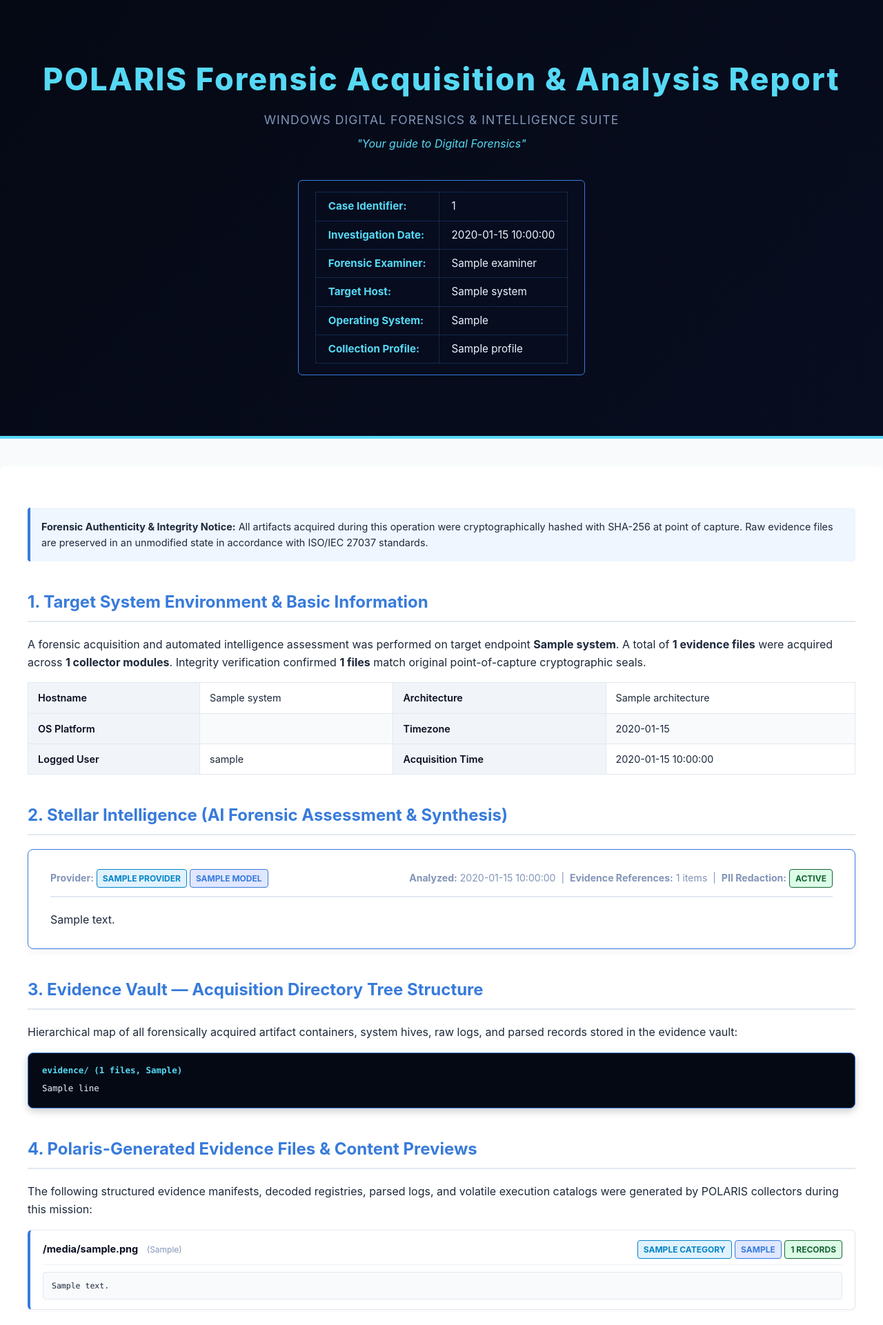
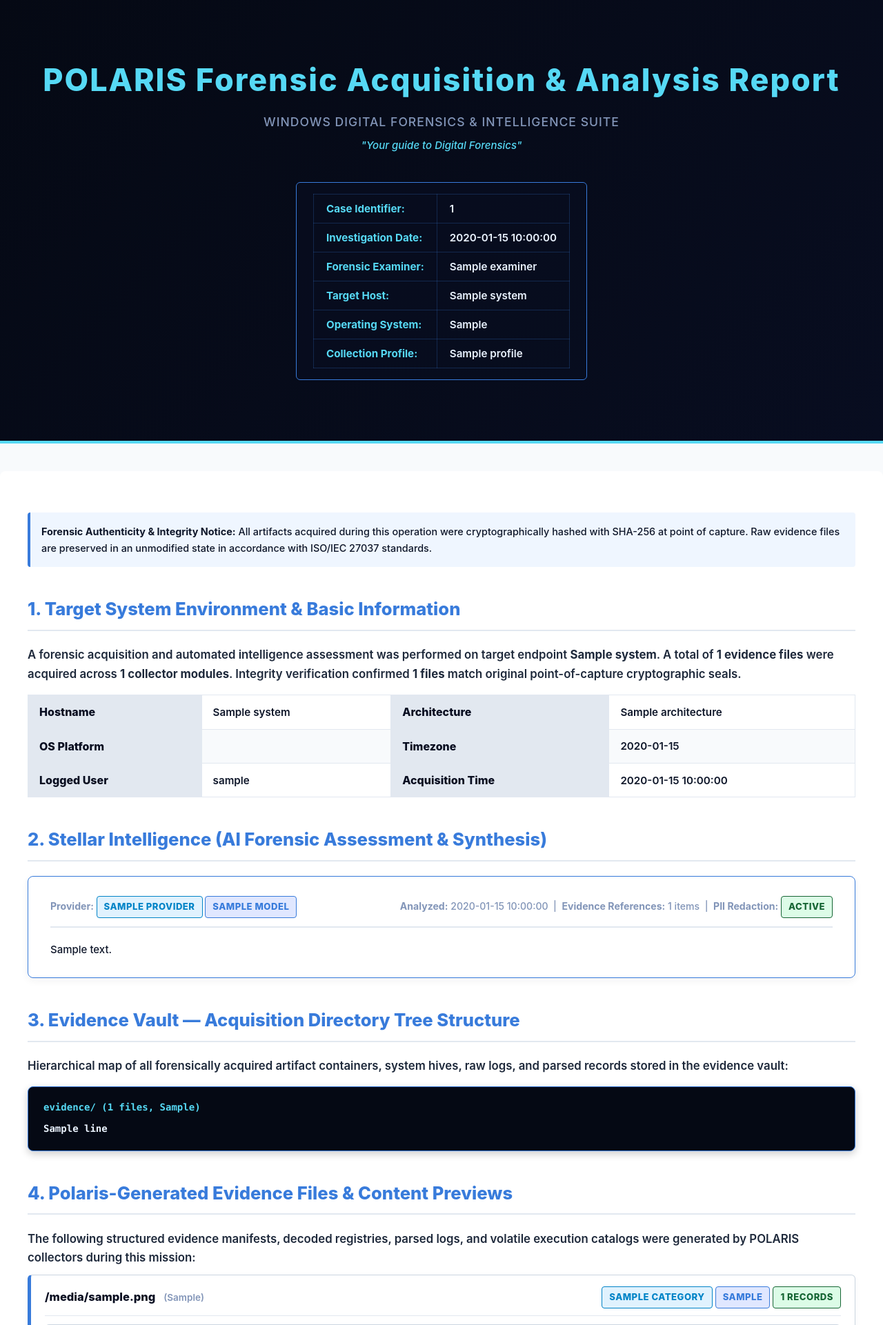
Before and after one commit to cranbru/polaris, a Python web app: template reports/templates/report.html in a window 1280 px wide. Shown: the top 1921 px of the page at 69% size. Run offline with Jinja, Linux system fonts and the light colour scheme; the template is opened without the code that fills it: most values are stand-ins (such as "Sample title", 1, 10 or a date in 2020).

Commit message:
fix(report): enhance typography across all sections with larger font sizes, bold weights, and high contrast

```diff
--- a/reports/templates/report.html
+++ b/reports/templates/report.html
@@ -22,10 +22,27 @@
         body {
             font-family: -apple-system, BlinkMacSystemFont, "Segoe UI", Roboto, Helvetica, Arial, sans-serif;
             background-color: #F8FAFC;
-            color: #1E293B;
+            color: #0F172A;
             margin: 0;
             padding: 0;
-            line-height: 1.6;
+            line-height: 1.65;
+            font-size: 15px;
+            font-weight: 500;
+        }
+
+        p {
+            font-size: 1.05rem;
+            font-weight: 600;
+            color: #1E293B;
+            line-height: 1.65;
+            margin: 10px 0;
+        }
+
+        li {
+            font-size: 1rem;
+            font-weight: 600;
+            color: #1E293B;
+            line-height: 1.65;
         }
 
         .cover-page {
@@ -98,31 +115,41 @@
             border-bottom: 2px solid var(--border-color);
             padding-bottom: 8px;
             margin-top: 40px;
-            font-size: 1.5rem;
+            font-size: 1.6rem;
+            font-weight: 800;
         }
 
         h3 {
             color: var(--midnight-navy);
             margin-top: 24px;
+            font-size: 1.25rem;
+            font-weight: 800;
         }
 
         table {
             width: 100%;
             border-collapse: collapse;
             margin: 16px 0;
-            font-size: 0.9rem;
+            font-size: 0.95rem;
+            font-weight: 600;
         }
 
         th, td {
             border: 1px solid var(--border-color);
-            padding: 10px 14px;
+            padding: 11px 16px;
             text-align: left;
         }
 
         th {
-            background-color: #F1F5F9;
+            background-color: #E2E8F0;
             color: var(--midnight-navy);
+            font-weight: 800;
+            font-size: 1rem;
+        }
+
+        td {
             font-weight: 600;
+            color: #0F172A;
         }
 
         .container tr:nth-child(even) {
@@ -131,24 +158,26 @@
 
         .badge {
             display: inline-block;
-            padding: 3px 8px;
+            padding: 4px 10px;
             border-radius: 4px;
-            font-size: 0.75rem;
-            font-weight: 700;
+            font-size: 0.82rem;
+            font-weight: 800;
             text-transform: uppercase;
+            letter-spacing: 0.5px;
         }
 
-        .badge-critical { background-color: #FEE2E2; color: var(--critical-red); border: 1px solid var(--critical-red); }
-        .badge-high { background-color: #FFEDD5; color: #EA580C; border: 1px solid #EA580C; }
-        .badge-medium { background-color: #FEF3C7; color: #D97706; border: 1px solid #D97706; }
-        .badge-low { background-color: #E0E7FF; color: var(--stellar-blue); border: 1px solid var(--stellar-blue); }
-        .badge-info { background-color: #E0F2FE; color: #0284C7; border: 1px solid #0284C7; }
-        .badge-success { background-color: #DCFCE7; color: #166534; border: 1px solid #166534; }
+        .badge-critical { background-color: #FEE2E2; color: var(--critical-red); border: 1.5px solid var(--critical-red); }
+        .badge-high { background-color: #FFEDD5; color: #EA580C; border: 1.5px solid #EA580C; }
+        .badge-medium { background-color: #FEF3C7; color: #D97706; border: 1.5px solid #D97706; }
+        .badge-low { background-color: #E0E7FF; color: var(--stellar-blue); border: 1.5px solid var(--stellar-blue); }
+        .badge-info { background-color: #E0F2FE; color: #0284C7; border: 1.5px solid #0284C7; }
+        .badge-success { background-color: #DCFCE7; color: #166534; border: 1.5px solid #166534; }
 
         .hash-code {
             font-family: ui-monospace, SFMono-Regular, Menlo, Monaco, Consolas, monospace;
-            font-size: 0.8rem;
-            color: #475569;
+            font-size: 0.88rem;
+            font-weight: 700;
+            color: #0F172A;
             word-break: break-all;
         }
 
@@ -276,61 +311,65 @@
         /* Evidence Tree & Artifact Content Styles */
         .tree-container {
             background-color: var(--deep-space);
-            border: 1px solid var(--stellar-blue);
+            border: 1.5px solid var(--stellar-blue);
             border-radius: 8px;
-            padding: 16px 20px;
+            padding: 18px 22px;
             margin: 16px 0 24px 0;
             font-family: 'Consolas', 'Fira Code', monospace;
-            font-size: 12.5px;
+            font-size: 14px;
+            font-weight: 600;
             color: var(--starlight-white);
-            max-height: 440px;
+            max-height: 480px;
             overflow-y: auto;
             box-shadow: 0 4px 12px rgba(0, 0, 0, 0.2);
-            line-height: 1.5;
+            line-height: 1.6;
         }
 
         .tree-node {
-            margin: 2px 0;
+            margin: 3px 0;
             white-space: pre;
+            font-weight: 600;
         }
 
         .evidence-card {
             background: #FFFFFF;
-            border: 1px solid #E2E8F0;
-            border-left: 4px solid var(--stellar-blue);
+            border: 1px solid #CBD5E1;
+            border-left: 5px solid var(--stellar-blue);
             border-radius: 6px;
-            padding: 14px 18px;
-            margin-bottom: 18px;
-            box-shadow: 0 2px 5px rgba(0, 0, 0, 0.03);
+            padding: 16px 20px;
+            margin-bottom: 22px;
+            box-shadow: 0 3px 8px rgba(0, 0, 0, 0.04);
         }
 
         .evidence-card-header {
             display: flex;
             justify-content: space-between;
             align-items: center;
-            border-bottom: 1px solid #EDF2F7;
-            padding-bottom: 8px;
-            margin-bottom: 10px;
+            border-bottom: 1.5px solid #E2E8F0;
+            padding-bottom: 10px;
+            margin-bottom: 12px;
         }
 
         .evidence-card-title {
-            font-size: 14.5px;
-            font-weight: 700;
+            font-size: 16.5px;
+            font-weight: 800;
             color: var(--midnight-navy);
         }
 
         .evidence-snippet {
             background-color: #F8FAFC;
-            border: 1px solid #E2E8F0;
-            border-radius: 4px;
-            padding: 10px 12px;
-            font-family: 'Consolas', monospace;
-            font-size: 11.5px;
-            color: #1E293B;
-            max-height: 220px;
+            border: 1.5px solid #CBD5E1;
+            border-radius: 6px;
+            padding: 14px 16px;
+            font-family: 'Consolas', 'Fira Code', monospace;
+            font-size: 14px;
+            font-weight: 600;
+            color: #0F172A;
+            max-height: 300px;
             overflow: auto;
             white-space: pre-wrap;
             word-break: break-all;
+            line-height: 1.65;
         }
 
         .footer {
@@ -426,7 +465,7 @@
             <div class="evidence-card-header">
                 <div>
                     <span class="evidence-card-title">{{ item.filename }}</span>
-                    <span style="color: var(--muted-blue); font-size: 12px; margin-left: 8px;">({{ item.relative_path }})</span>
+                    <span style="color: var(--muted-blue); font-size: 13.5px; font-weight: 600; margin-left: 8px;">({{ item.relative_path }})</span>
                 </div>
                 <div>
                     <span class="badge badge-info">{{ item.category }}</span>
```
Also changed, not shown: other parts of reports/templates/report.html (+30 -24 lines), reports/pdf_report.py (+28 -22 lines).
